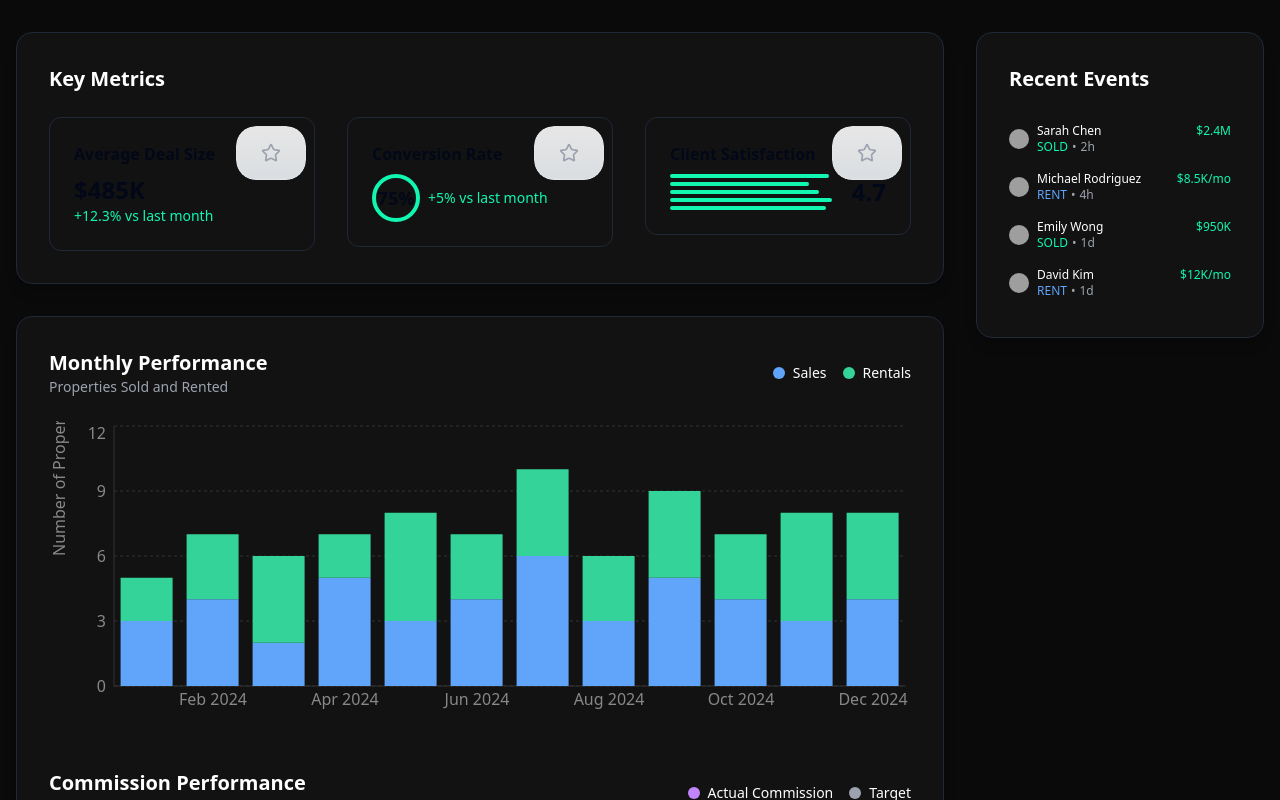
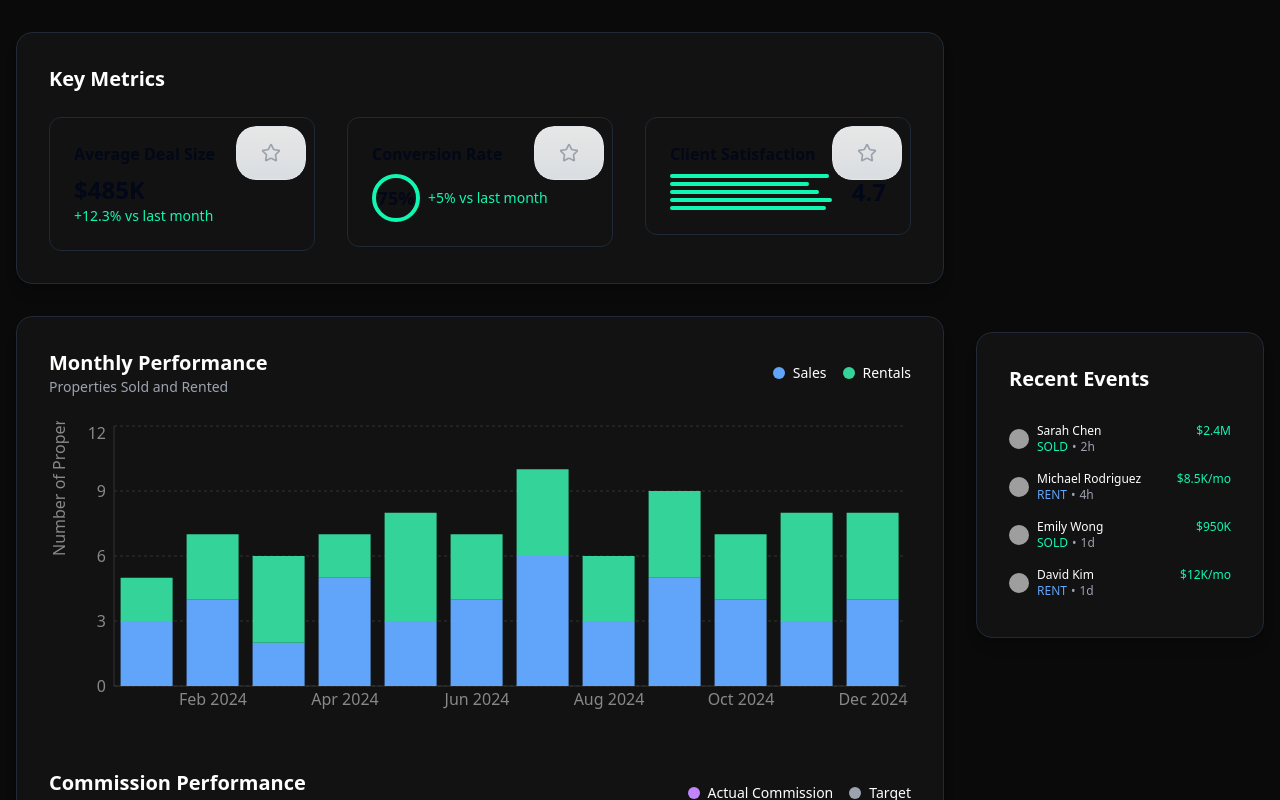
Before and after one commit to lkmariobros/chartopia-wonder-visuals, a React (Vite) app: page / in a window 1280 px wide. Shown: the top 800 px of the page. Built offline with nearby package versions, Linux system fonts and the light colour scheme; grey boxes are pictures that could not be loaded.

Commit message:
Adjust Recent Events position
Move the Recent Events component to a different position on the page.  This change accommodates additional content planned for the previous location.

```diff
--- a/src/components/ChartDemo.tsx
+++ b/src/components/ChartDemo.tsx
@@ -263,7 +263,7 @@ export default function ChartDemo({ isDarkMode }: ChartDemoProps) {
         </div>
 
         <div className="col-span-1">
-          <div className={`${bgColor} rounded-2xl border ${borderColor} p-8 shadow-lg`}>
+          <div className={`${bgColor} rounded-2xl border ${borderColor} p-8 shadow-lg mt-[300px]`}>
             <h2 className={`text-xl font-semibold mb-6 ${textColor}`}>Recent Events</h2>
             <RecentEvents events={recentEvents} isDarkMode={isDarkMode} />
           </div>
```
